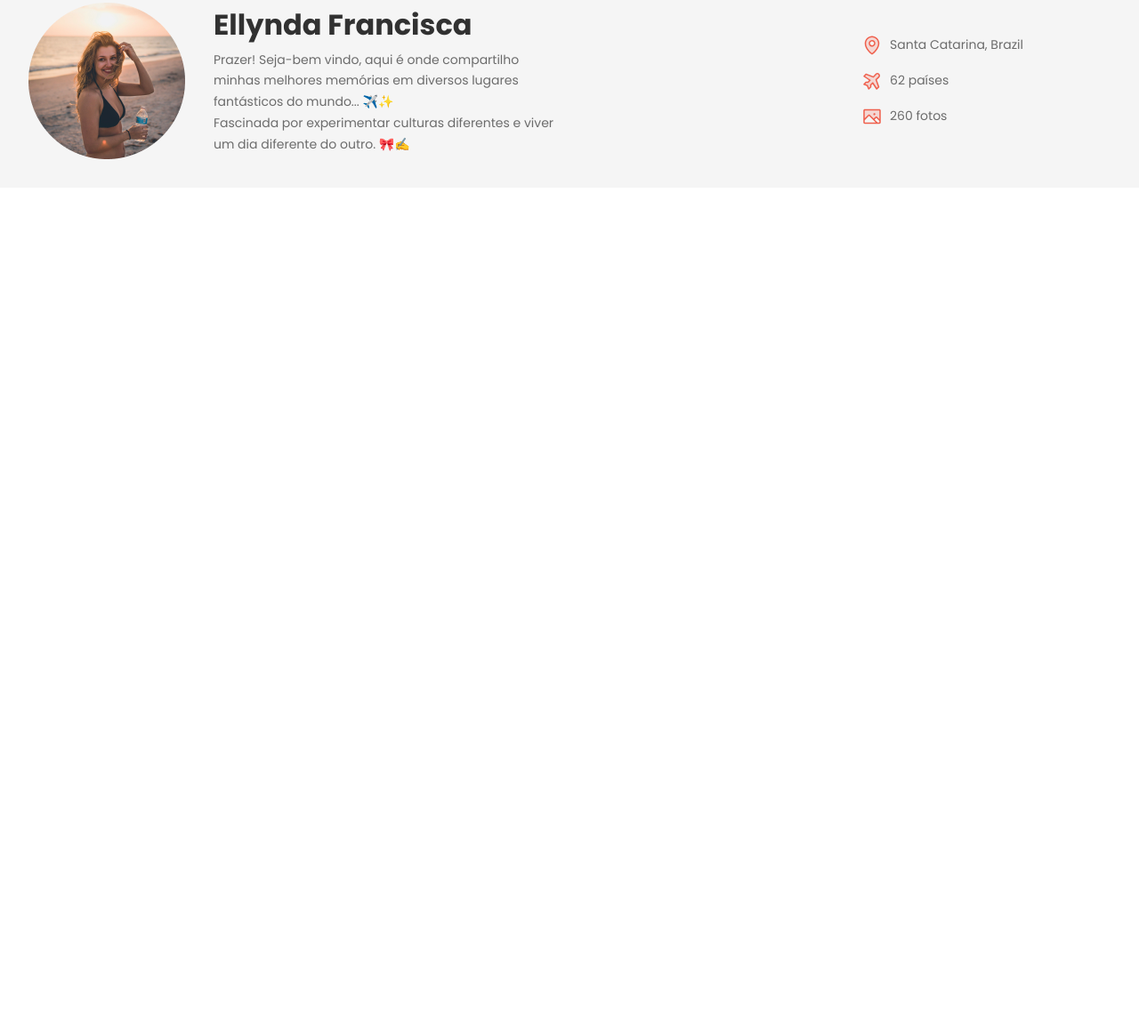
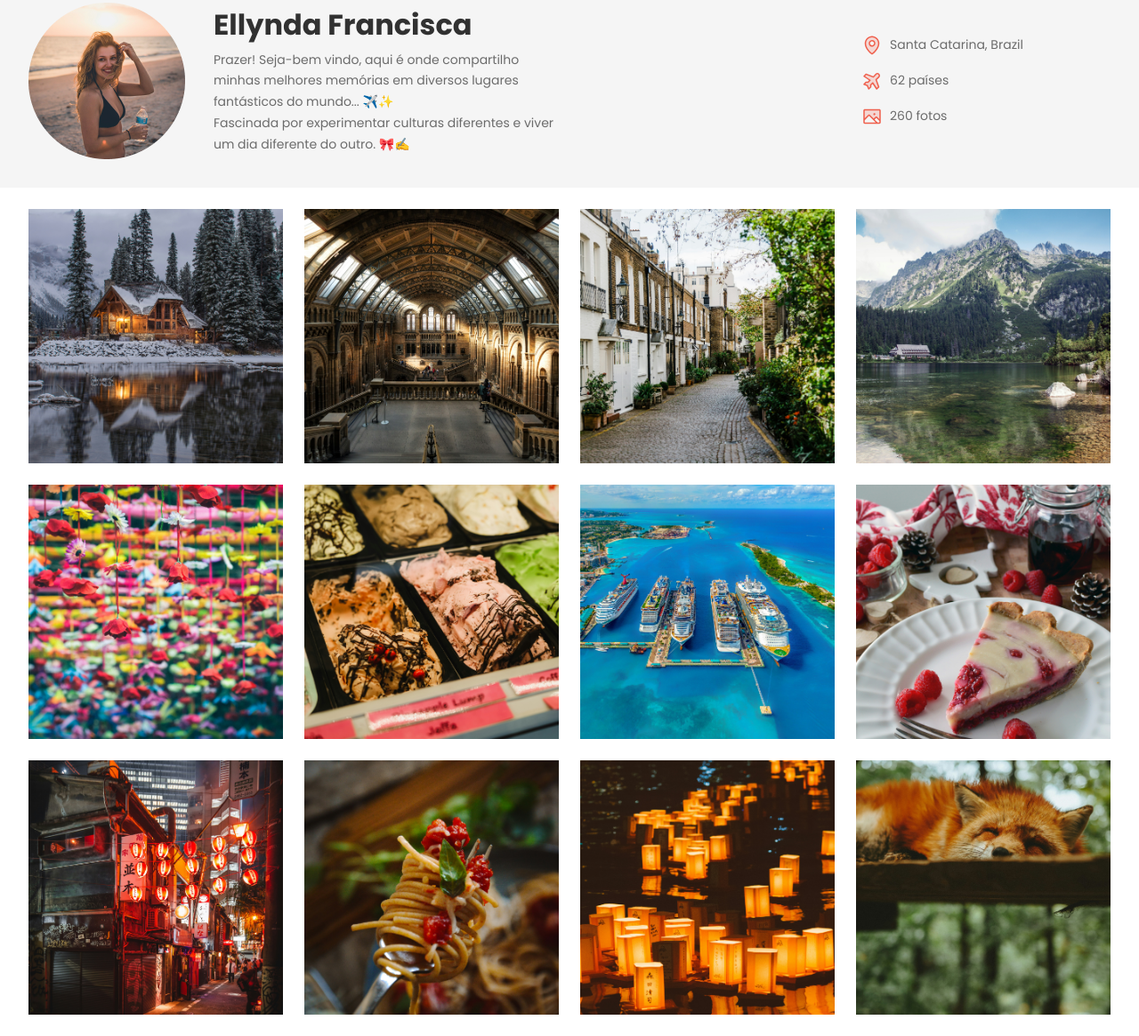
Before and after one commit to Elly-GB/fullstack.travel, a plain HTML site: page index.html in a window 1280 px wide. Shown: the part 125-1290 px from the top of the page at 89% size. Before the commit the page ends 800 px from the top, so only its background shows below. Drawn offline with Linux system fonts and the light colour scheme; a web font is replaced by a local one.

Commit message:
Added images

```diff
--- a/index.html
+++ b/index.html
@@ -98,7 +98,21 @@
         </reader>
       </div>
       <!-- Main -->
-      <main></main>
+      <main class="container">
+        <!-- Imagens 1 -> 12 -->
+        <img src="./assets/images/Image 01.png" alt="#">
+        <img src="./assets/images/Image 02.png" alt="#">
+        <img src="./assets/images/Image 03.png" alt="#">
+        <img src="./assets/images/Image 04.png" alt="#">
+        <img src="./assets/images/Image 05.png" alt="#">
+        <img src="./assets/images/Image 06.png" alt="#">
+        <img src="./assets/images/Image 07.png" alt="#">
+        <img src="./assets/images/Image 08.png" alt="#">
+        <img src="./assets/images/Image 09.png" alt="#">
+        <img src="./assets/images/Image 10.png" alt="#">
+        <img src="./assets/images/Image 11.png" alt="#">
+        <img src="./assets/images/Image 12.png" alt="#">
+      </main>
       <footer></footer>
     </box>
   </body>
--- a/styles/index.css
+++ b/styles/index.css
@@ -1,3 +1,4 @@
 @import url(global.css);
 @import url(nav.css);
 @import url(reader.css);
+@import url(main.css);
--- /dev/null
+++ b/styles/main.css
@@ -0,0 +1,12 @@
+main {
+  display: flex;
+  flex-wrap: wrap;
+  gap: 24px;
+  padding-block: 24px;
+}
+
+main img {
+  width: 286px;
+  height: 286px;
+
+}
```
